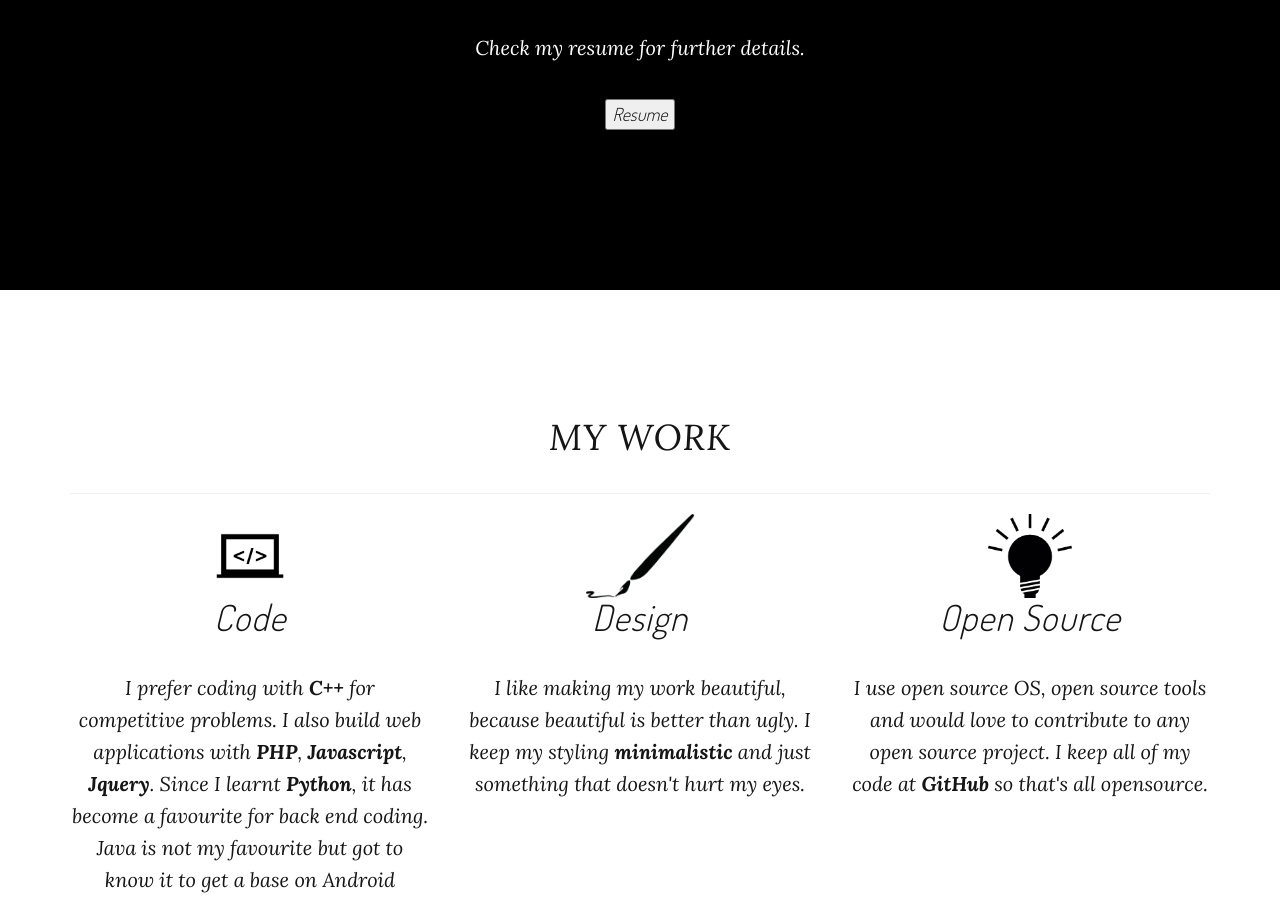
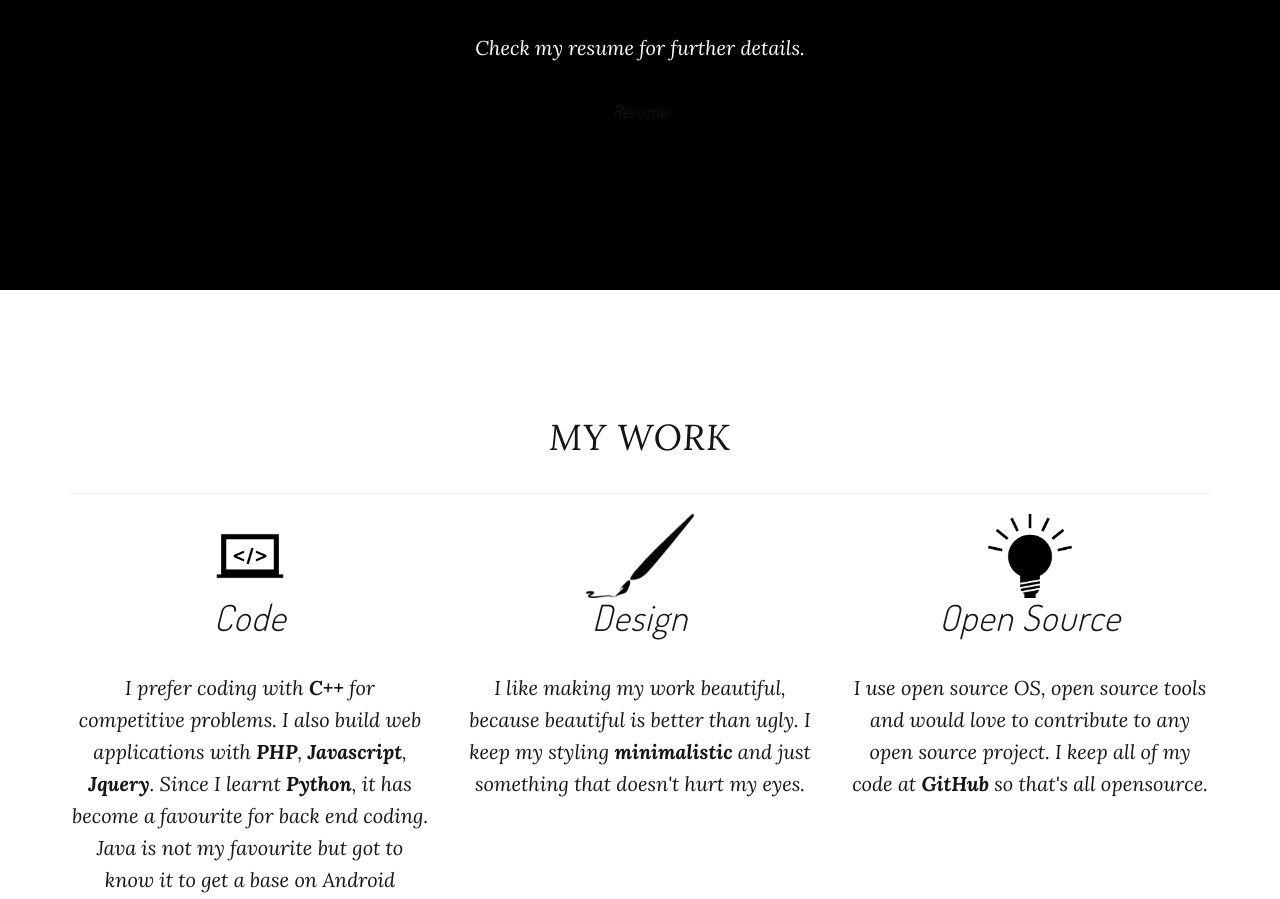
Before and after one commit to prachi20ag/prachi20ag.github.io, a website: page index.html in a window 1280 px wide. Shown: the part 1310-2209 px from the top of the page. Drawn offline with nearby package versions, Linux system fonts and the light colour scheme.

Commit message:
adding resume

```diff
--- a/index.html
+++ b/index.html
@@ -106,7 +106,7 @@
         <div class="row">
             <div class="col-lg-8 col-lg-offset-2 content-2"><p id="first">Hi there. I am <i><strong>Prachi Agarwal</strong></i>, pursuing B.Tech in <i><em>Computer Science and Engineering</i></em> at <i><em>National Institue of Technology, Kurukshetra.</i></em> I have a knack for solving problems and taking new challenges. Quite open to incoming ideas, I'm always eager to learn from them.<br><br> Talking about my interests, I love coding, trying to find out new things to learn, travelling, interacting with people and knowing their views. Reading has always been one of my favourite hobbies. I also like to write about my experinces at things.<br><br>I worked at a <a href="https://github.com/prachi20ag/DNSL-Agro-Tea-and-Pvt-Ltd" target="_blank">website</a> of a flourishing tea industry as a part of my <i>summer internship</i>. I am an enthusiast coder and would like to work in the field of web designing and software programming in the near future.</p>
 <p><i>Check my resume for further details.<i></p>
-     <button id="resume" href="docs/Prachi 1140267.pdf">Resume</button><br><br>
+     <a id="resume" type="button" href="docs/Prachi _140267.pdf" target="_blank"> Resume </a><br><br>
             </div>
         </div>
     </section>
```
Also changed, not shown: 2 other files.
